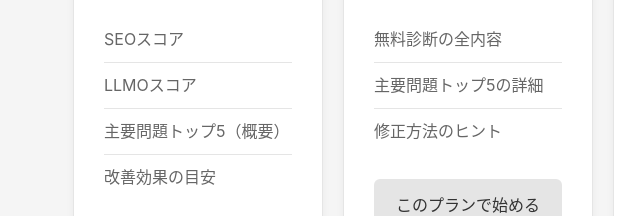
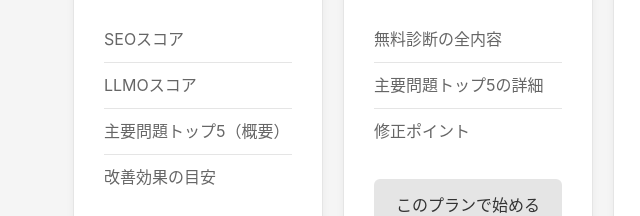
Before and after one commit to Azuma38/ai-seo-audit-lp, a plain HTML site: page index.html in a window 1280 px wide. Shown: the part 1324-1540 px from the top of the page, 37-677 px from the left. Drawn offline with Linux system fonts and the light colour scheme.

Commit message:
Change '修正方法のヒント' to '修正ポイント'

```diff
--- a/index.html
+++ b/index.html
@@ -411,7 +411,7 @@
                     <ul>
                         <li>無料診断の全内容</li>
                         <li>主要問題トップ5の詳細</li>
-                        <li>修正方法のヒント</li>
+                        <li>修正ポイント</li>
                     </ul>
                     <a href="#" class="btn">このプランで始める</a>
                 </div>
```
